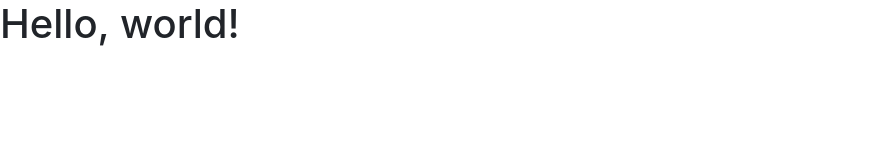
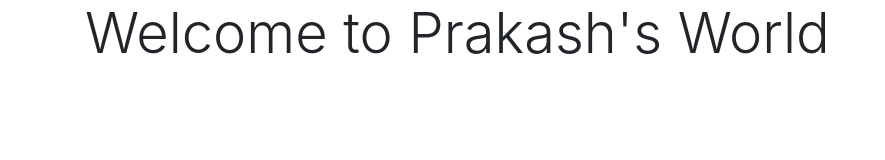
Before and after one commit to prakash8876/prakash, a plain HTML site: page index.html in a window 1280 px wide. Shown: the whole page, without its empty margins (0-885 px from the left). Drawn offline with nearby package versions, Linux system fonts and the light colour scheme.

Commit message:
change 1

```diff
--- a/index.html
+++ b/index.html
@@ -8,22 +8,18 @@
     <!-- Bootstrap CSS -->
     <link rel="stylesheet" href="https://cdn.jsdelivr.net/npm/bootstrap@4.6.0/dist/css/bootstrap.min.css" integrity="sha384-B0vP5xmATw1+K9KRQjQERJvTumQW0nPEzvF6L/Z6nronJ3oUOFUFpCjEUQouq2+l" crossorigin="anonymous">
 
-    <title>Hello, world!</title>
+    <title>Welcome</title>
   </head>
   <body>
-    <h1>Hello, world!</h1>
 
-    <!-- Optional JavaScript; choose one of the two! -->
+    <div class="container">
+        <div class="row">
+            <div class="col">
+                <h1 class="display-4">Welcome to Prakash's World</h1>
+            </div>
+        </div>
+    </div>
 
-    <!-- Option 1: jQuery and Bootstrap Bundle (includes Popper) -->
-    <script src="https://code.jquery.com/jquery-3.5.1.slim.min.js" integrity="sha384-DfXdz2htPH0lsSSs5nCTpuj/zy4C+OGpamoFVy38MVBnE+IbbVYUew+OrCXaRkfj" crossorigin="anonymous"></script>
-    <script src="https://cdn.jsdelivr.net/npm/bootstrap@4.6.0/dist/js/bootstrap.bundle.min.js" integrity="sha384-Piv4xVNRyMGpqkS2by6br4gNJ7DXjqk09RmUpJ8jgGtD7zP9yug3goQfGII0yAns" crossorigin="anonymous"></script>
 
-    <!-- Option 2: Separate Popper and Bootstrap JS -->
-    <!--
-    <script src="https://code.jquery.com/jquery-3.5.1.slim.min.js" integrity="sha384-DfXdz2htPH0lsSSs5nCTpuj/zy4C+OGpamoFVy38MVBnE+IbbVYUew+OrCXaRkfj" crossorigin="anonymous"></script>
-    <script src="https://cdn.jsdelivr.net/npm/popper.js@1.16.1/dist/umd/popper.min.js" integrity="sha384-9/reFTGAW83EW2RDu2S0VKaIzap3H66lZH81PoYlFhbGU+6BZp6G7niu735Sk7lN" crossorigin="anonymous"></script>
-    <script src="https://cdn.jsdelivr.net/npm/bootstrap@4.6.0/dist/js/bootstrap.min.js" integrity="sha384-+YQ4JLhjyBLPDQt//I+STsc9iw4uQqACwlvpslubQzn4u2UU2UFM80nGisd026JF" crossorigin="anonymous"></script>
-    -->
   </body>
 </html>
```
